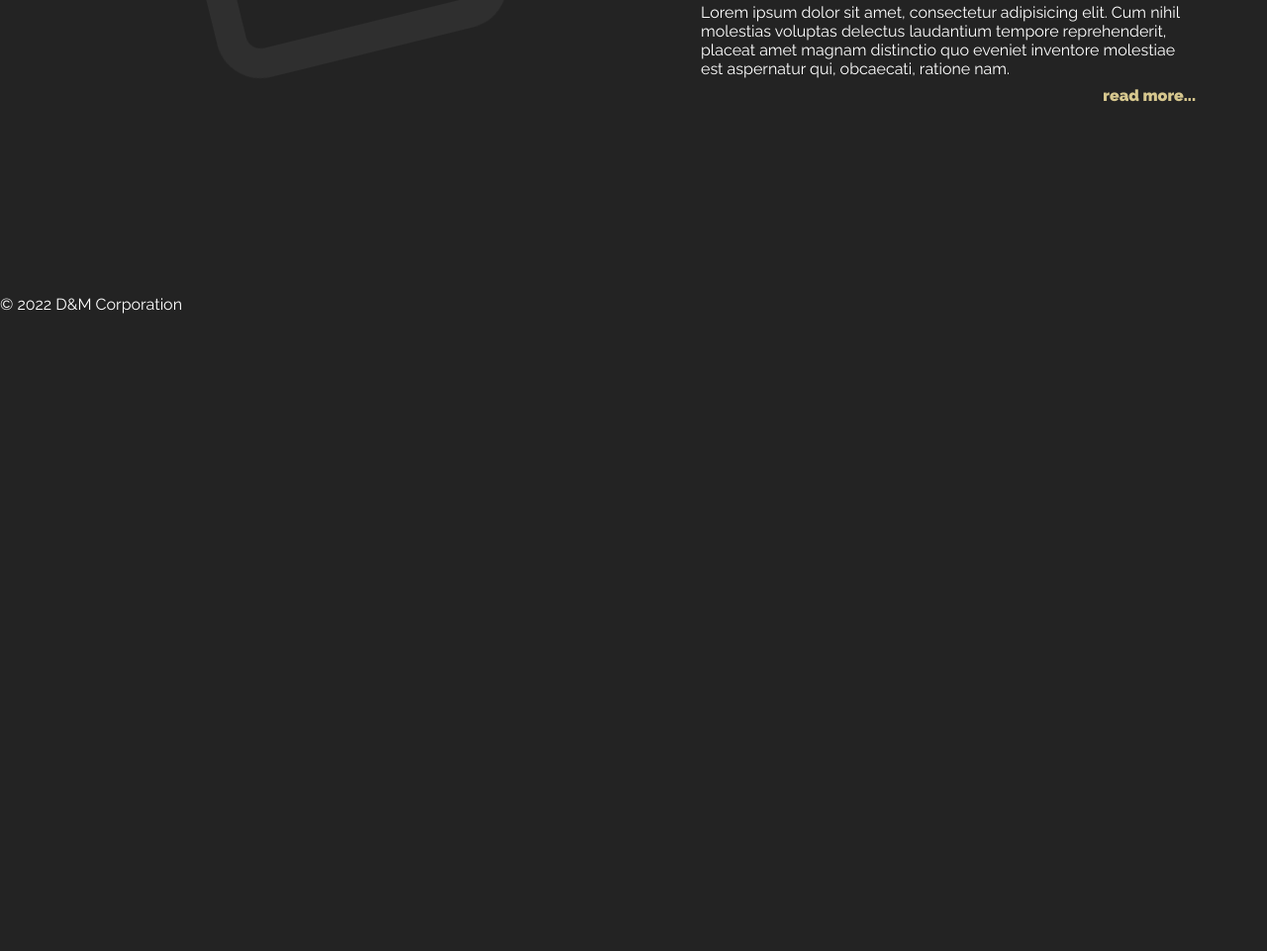
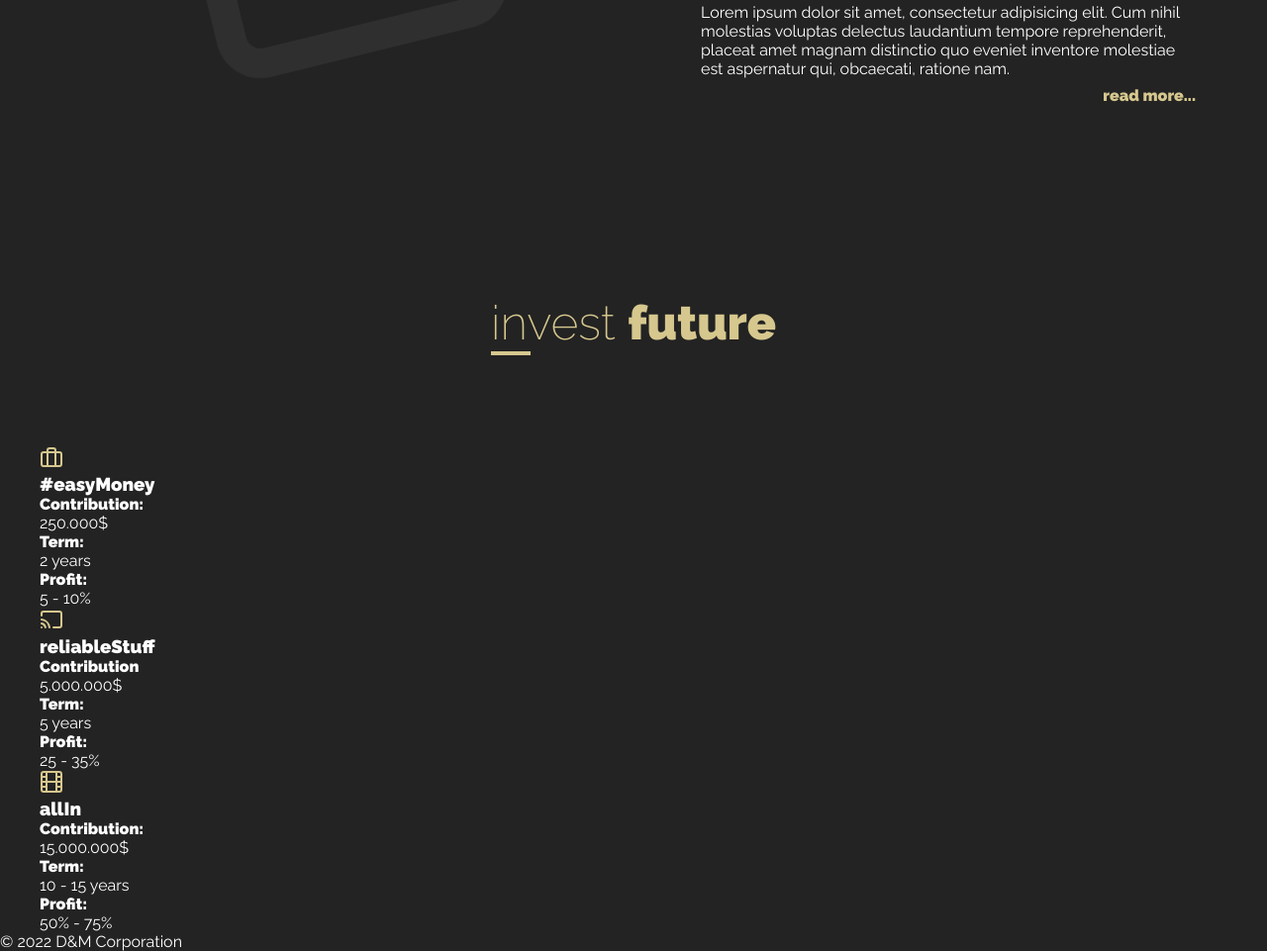
Before and after one commit to sldata/Diamonds-Gold-Money-Website, a website: page index.html in a window 1280 px wide. Shown: the part 3160-4121 px from the top of the page at 99% size. Before the commit the page ends 3477 px from the top, so only its background shows below. Drawn offline with Linux system fonts and the light colour scheme.

Commit message:
created plans section

```diff
--- a/index.html
+++ b/index.html
@@ -92,22 +92,34 @@
                 <div class="info__box">
                     <img src="/src/img/money.jpg" alt="Bundle of euro banknotes" class="info__box-img">
                     <h3 class="info__box-title">money</h3>
-                    <p class="info__box-text">Lorem ipsum dolor sit amet, consectetur adipisicing elit. Cum nihil molestias voluptas delectus laudantium tempore reprehenderit, placeat amet magnam distinctio quo eveniet inventore molestiae est aspernatur qui, obcaecati, ratione nam.</p>
-                    <p class="info__box-text">Lorem ipsum dolor sit amet, consectetur adipisicing elit. Cum nihil molestias voluptas delectus laudantium tempore reprehenderit, placeat amet magnam distinctio quo eveniet inventore molestiae est aspernatur qui, obcaecati, ratione nam.</p>
+                    <p class="info__box-text">Lorem ipsum dolor sit amet, consectetur adipisicing elit. Cum nihil
+                        molestias voluptas delectus laudantium tempore reprehenderit, placeat amet magnam distinctio quo
+                        eveniet inventore molestiae est aspernatur qui, obcaecati, ratione nam.</p>
+                    <p class="info__box-text">Lorem ipsum dolor sit amet, consectetur adipisicing elit. Cum nihil
+                        molestias voluptas delectus laudantium tempore reprehenderit, placeat amet magnam distinctio quo
+                        eveniet inventore molestiae est aspernatur qui, obcaecati, ratione nam.</p>
                     <a href="#" class="info__box-link">read more...</a>
                 </div>
                 <div class="info__box">
                     <img src="/src/img/diamond.jpg" alt="Diamond" class="info__box-img">
                     <h3 class="info__box-title">diamonds</h3>
-                    <p class="info__box-text">Lorem ipsum dolor sit amet, consectetur adipisicing elit. Cum nihil molestias voluptas delectus laudantium tempore reprehenderit, placeat amet magnam distinctio quo eveniet inventore molestiae est aspernatur qui, obcaecati, ratione nam.</p>
-                    <p class="info__box-text">Lorem ipsum dolor sit amet, consectetur adipisicing elit. Cum nihil molestias voluptas delectus laudantium tempore reprehenderit, placeat amet magnam distinctio quo eveniet inventore molestiae est aspernatur qui, obcaecati, ratione nam.</p>
+                    <p class="info__box-text">Lorem ipsum dolor sit amet, consectetur adipisicing elit. Cum nihil
+                        molestias voluptas delectus laudantium tempore reprehenderit, placeat amet magnam distinctio quo
+                        eveniet inventore molestiae est aspernatur qui, obcaecati, ratione nam.</p>
+                    <p class="info__box-text">Lorem ipsum dolor sit amet, consectetur adipisicing elit. Cum nihil
+                        molestias voluptas delectus laudantium tempore reprehenderit, placeat amet magnam distinctio quo
+                        eveniet inventore molestiae est aspernatur qui, obcaecati, ratione nam.</p>
                     <a href="#" class="info__box-link">read more...</a>
                 </div>
                 <div class="info__box">
                     <img src="/src/img/gold.jpg" alt="Gold bars" class="info__box-img">
                     <h3 class="info__box-title">gold</h3>
-                    <p class="info__box-text">Lorem ipsum dolor sit amet, consectetur adipisicing elit. Cum nihil molestias voluptas delectus laudantium tempore reprehenderit, placeat amet magnam distinctio quo eveniet inventore molestiae est aspernatur qui, obcaecati, ratione nam.</p>
-                    <p class="info__box-text">Lorem ipsum dolor sit amet, consectetur adipisicing elit. Cum nihil molestias voluptas delectus laudantium tempore reprehenderit, placeat amet magnam distinctio quo eveniet inventore molestiae est aspernatur qui, obcaecati, ratione nam.</p>
+                    <p class="info__box-text">Lorem ipsum dolor sit amet, consectetur adipisicing elit. Cum nihil
+                        molestias voluptas delectus laudantium tempore reprehenderit, placeat amet magnam distinctio quo
+                        eveniet inventore molestiae est aspernatur qui, obcaecati, ratione nam.</p>
+                    <p class="info__box-text">Lorem ipsum dolor sit amet, consectetur adipisicing elit. Cum nihil
+                        molestias voluptas delectus laudantium tempore reprehenderit, placeat amet magnam distinctio quo
+                        eveniet inventore molestiae est aspernatur qui, obcaecati, ratione nam.</p>
                     <a href="#" class="info__box-link">read more...</a>
                 </div>
             </div>
@@ -118,7 +130,79 @@
         </section>
     </div>
 
+    <section class="plans" id="plan">
+        <div class="wrapper">
+            <h2 class="section-title">invest <span>future</span></h2>
 
+            <div class="plans__box">
+
+                <img src="../src/img/icons/briefcase.svg" alt="" class="plans__item plans__item-icon">
+                <div class="plans__item plans__item-name">
+                    <h3>#easyMoney</h3> </div>
+
+
+                <div class="plans__item plans__item-money">
+                    <p><b>Contribution:</b></p>
+                    <p>250.000$</p>
+                </div>
+                <div class="plans__item plans__item-term">
+                    <p><b>Term:</b></p>
+                    <p>2 years</p>
+                </div>
+                <div class="plans__item plans__item-profit">
+                    <p><b>Profit:</b></p>
+                    <p>5 - 10%</p>
+                </div>
+
+
+            </div>
+            <div class="plans__box">
+
+                <img src="../src/img/icons/cast.svg" alt="" class="plans__item plans__item-icon">
+                <div class="plans__item plans__item-name">
+                    <h3>reliableStuff</h3> </div>
+
+
+                <div class="plans__item plans__item-money">
+                    <p><b>Contribution</b></p>
+                    <p>5.000.000$</p>
+                </div>
+                <div class="plans__item plans__item-term">
+                    <p><b>Term:</b></p>
+                    <p>5 years</p>
+                </div>
+                <div class="plans__item plans__item-profit">
+                    <p><b>Profit:</b></p>
+                    <p>25 - 35%</p>
+                </div>
+
+
+            </div>
+            <div class="plans__box">
+
+                <img src="../src/img/icons/film.svg" alt="" class="plans__item plans__item-icon">
+                <div class="plans__item plans__item-name">
+                    <h3>allIn</h3> </div>
+
+
+                <div class="plans__item plans__item-money">
+                    <p><b>Contribution:</b></p>
+                    <p>15.000.000$</p>
+                </div>
+                <div class="plans__item plans__item-term">
+                    <p><b>Term:</b></p>
+                    <p>10 - 15 years</p>
+                </div>
+                <div class="plans__item plans__item-profit">
+                    <p><b>Profit:</b></p>
+                    <p>50% - 75%</p>
+                </div>
+
+
+            </div>
+
+        </div>
+    </section>
 
 </main>
 
```
Also changed, not shown: src/img/icons/briefcase.svg (added), src/img/icons/cast.svg (added), src/img/icons/film.svg (added), 1 other file.
